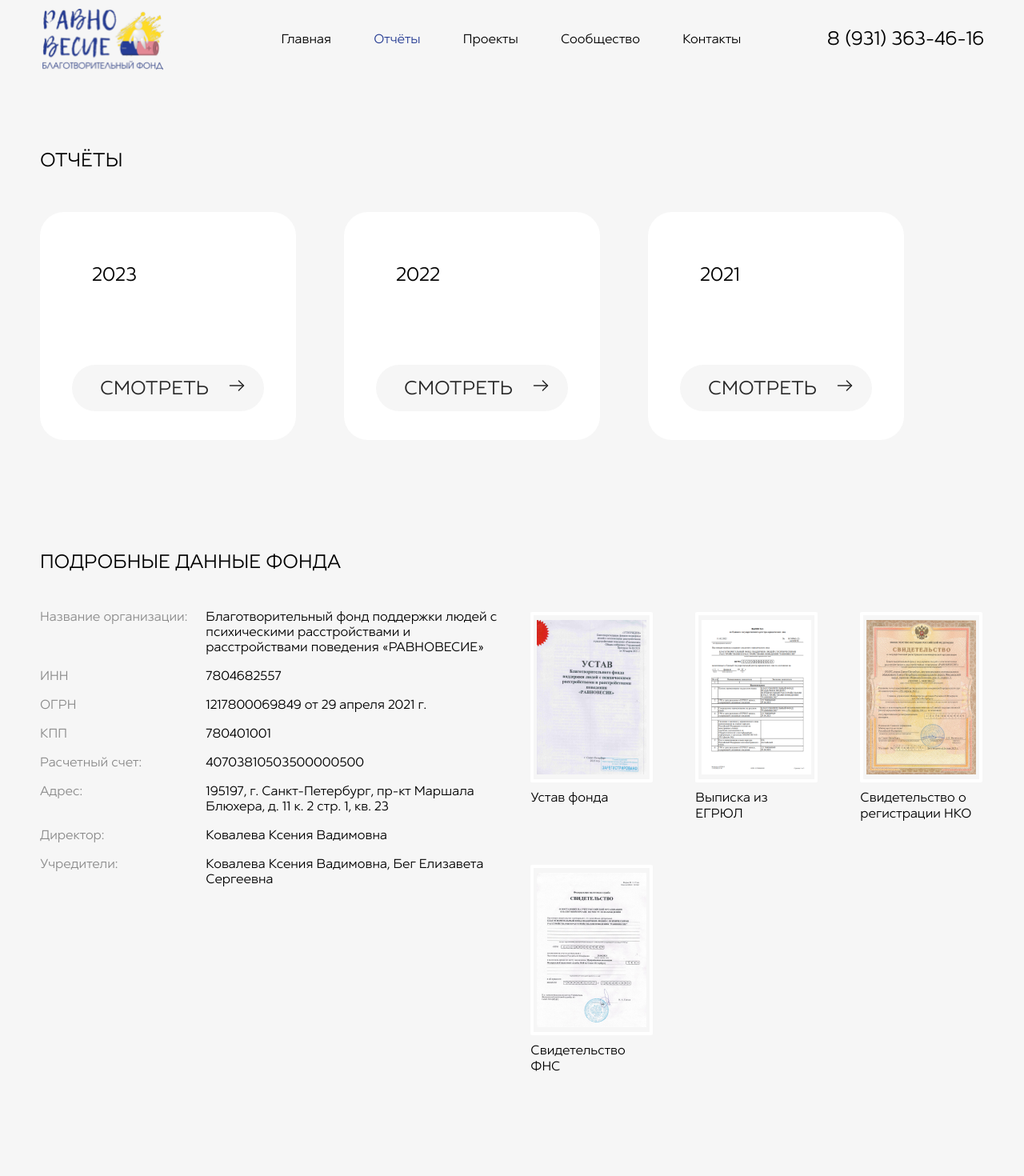
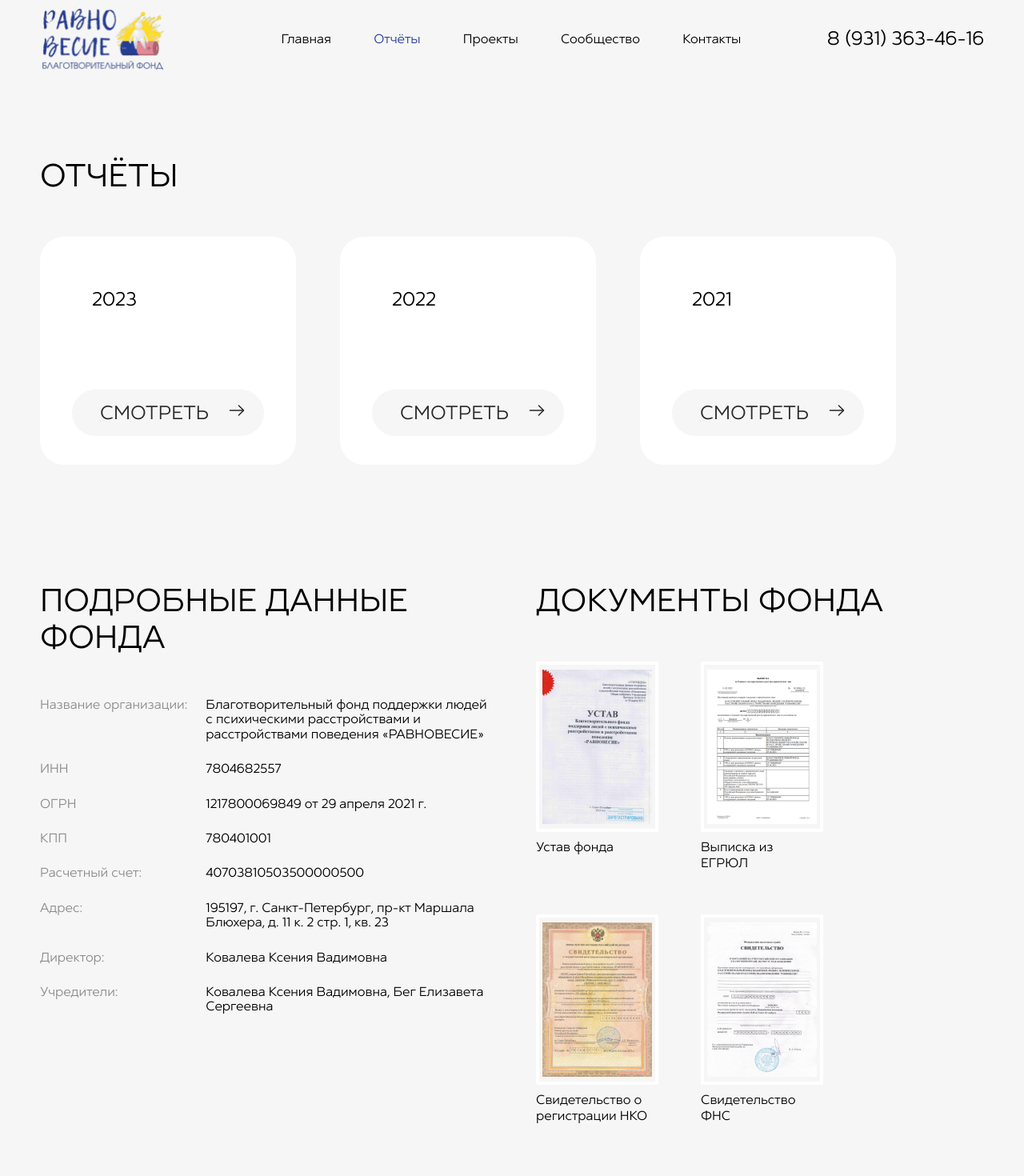
Before and after one commit to thirdmadman/fond-ravnovesie.ru_2023, a Next.js app: page /reports in a window 1280 px wide. Shown: the top 1470 px of the page at 80% size. Built offline with nearby package versions, Linux system fonts and the light colour scheme.

Commit message:
feat: update styles for main screen width

```diff
--- a/src/components/reports/SectionLegalInfo.tsx
+++ b/src/components/reports/SectionLegalInfo.tsx
@@ -30,9 +30,12 @@ export function SectionLegalInfo() {
         </div>
       </div>
       <div className="section-legal-info__papers legal-papers">
-        {fondLegalPapers.data.map((el) => (
-          <LegalPaperCard {...el} key={el.description} />
-        ))}
+        <h2>Документы фонда</h2>
+        <div className="legal-papers__list">
+          {fondLegalPapers.data.map((el) => (
+            <LegalPaperCard {...el} key={el.description} />
+          ))}
+        </div>
       </div>
     </section>
   );
--- a/src/components/reports/SectionReports.tsx
+++ b/src/components/reports/SectionReports.tsx
@@ -5,7 +5,7 @@ import { ReportCard } from './ReportCard';
 export function SectionReports() {
   return (
     <section className="section-reports">
-      <h1>Отчёты</h1>
+      <h2>Отчёты</h2>
       <div className="section-reports__list">
         {fondReports.data.map((el) => (
           <ReportCard {...el} key={el.year} />
--- a/src/styles/reports/reports.scss
+++ b/src/styles/reports/reports.scss
@@ -4,4 +4,10 @@
   width: 100%;
   height: 100%;
 
+  h2 {
+    margin-bottom: 50px;
+    font-size: 40px;
+    line-height: 115%;
+    text-transform: uppercase;
+  }
 }
--- a/src/styles/reports/sectionLegalInfo.scss
+++ b/src/styles/reports/sectionLegalInfo.scss
@@ -1,4 +1,4 @@
-@import "../constants.scss";
+@import '../constants.scss';
 
 .section-legal-info {
   margin-bottom: 150px;
@@ -8,25 +8,21 @@
 
   display: flex;
   justify-content: space-between;
+  column-gap: 60px;
 
   .section-legal-info__data {
   }
 
   .legal-data {
-    h2 {
-      margin-bottom: 45px;
-      font-size: 24px;
-      line-height: 28px;
-      text-transform: uppercase;
-    }
+    width: 100%;
+    line-height: 115%;
+    font-size: 16px;
 
     .legal-data__data {
       display: grid;
       grid-template-columns: auto 1fr;
       max-width: 780px;
-      grid-gap: 16px 23px;
-      gap: 17px 23px;
-      line-height: 19px;
+      gap: 25px 23px;
     }
 
     .data {
@@ -37,15 +33,18 @@
   }
 
   .section-legal-info__papers {
-
   }
 
   .legal-papers {
-    margin-left: 40px;
-    margin-top: 75px;
     display: flex;
-    gap: 53px;
-    flex-wrap: wrap;
+    flex-direction: column;
+    width: 100%;
+
+    .legal-papers__list {
+      display: flex;
+      gap: 53px;
+      flex-wrap: wrap;
+    }
 
     img {
       min-width: 153px;
--- a/src/styles/reports/sectionReports.scss
+++ b/src/styles/reports/sectionReports.scss
@@ -1,20 +1,12 @@
 @import "../constants.scss";
 
 .section-reports {
-  padding-top: 50px;
-  margin-bottom: 140px;
-
-  h1 {
-    margin-top: 40px;
-    margin-bottom: 50px;
-    font-size: 24px;
-    line-height: 25px;
-    text-transform: uppercase;
-  }
+  margin-top: 100px;
+  margin-bottom: 150px;
 
   .section-reports__list {
     display: flex;
-    gap: 60px;
+    gap: 55px;
     flex-wrap: wrap;
   }
 }
```
